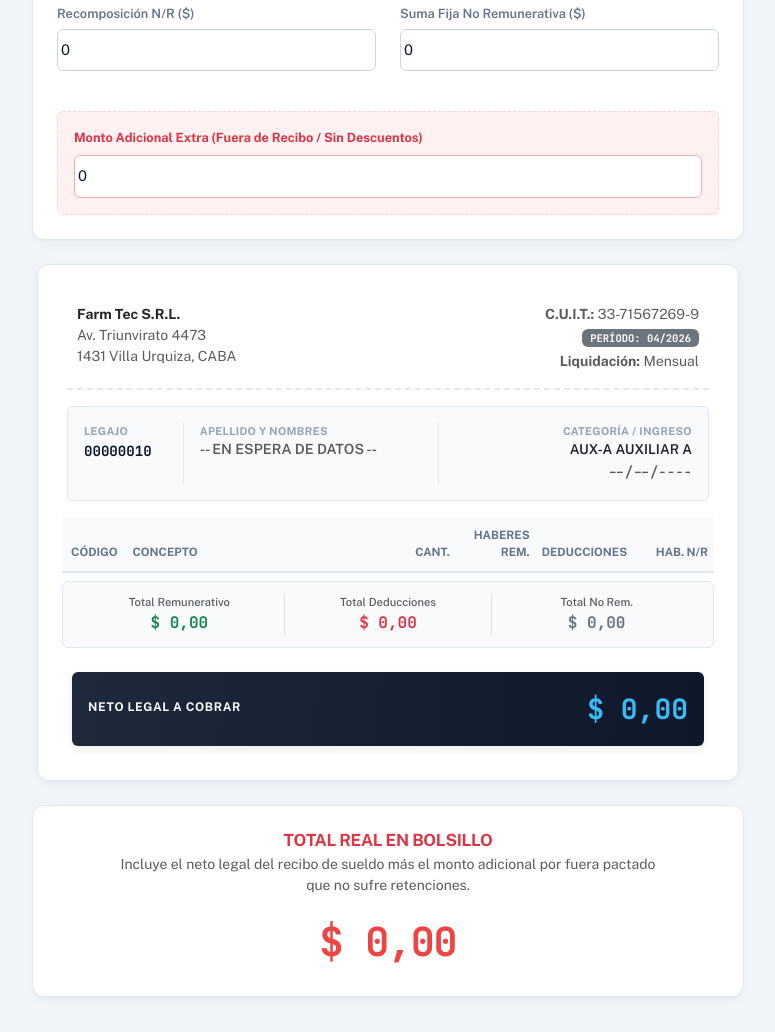
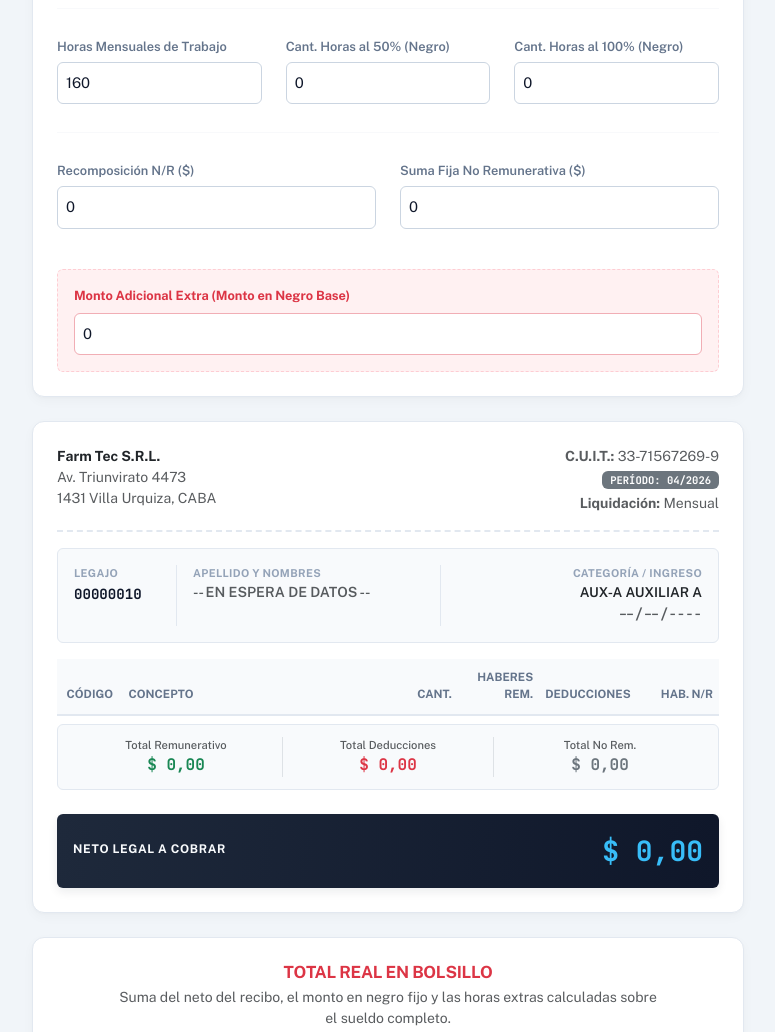
Before and after one commit to 2325Matias/Simulador-Recibo-de-Sueldo, a plain HTML site: page index.html in a window 1280 px wide. Shown: the part 397-1429 px from the top of the page, without its empty margins (252-1027 px from the left). Drawn offline with nearby package versions, Linux system fonts and the light colour scheme.

Commit message:
v2
se añade el calculo de hs extra

```diff
--- a/css/styles.css
+++ b/css/styles.css
@@ -1,4 +1,3 @@
-/* --- ESTILOS DE INTERFAZ MINIMALISTA CENTRADA --- */
 body.bg-modern-flat {
     background-color: #f1f5f9;
     font-family: 'Public Sans', sans-serif;
@@ -13,7 +12,6 @@
 .fw-extrabold { font-weight: 800; }
 .tracking-tight { letter-spacing: -0.02em; }
 
-/* Contenedor principal corregido con padding simétrico */
 .container-minimal-center {
     max-width: 760px;
     width: 100%;
@@ -21,7 +19,6 @@
     padding: 0 24px;
 }
 
-/* Tarjetas */
 .card-clean, .receipt-box, .pocket-box-clean {
     background: #ffffff;
     border: 1px solid #e2e8f0;
@@ -53,7 +50,7 @@
 .input-clean {
     border: 1px solid #cbd5e1;
     border-radius: 6px;
-    padding: 9px 3px;
+    padding: 9px 8px;
     font-size: 0.92rem;
     color: #0f172a;
     width: 100%;
@@ -70,23 +67,19 @@
     margin-top: 8px;
 }
 
-/* Detalles del Recibo */
-.receipt-box{
-    padding: 10px;
-    margin: 5px;
+.receipt-box {
+    padding: 1.5rem !important;
 }
 
 .receipt-top {
     border-bottom: 2px dashed #e2e8f0;
-    padding: 10px;
-    margin: 5px;
+    padding-bottom: 1rem;
 }
 
 .employee-info-row {
     background-color: #f8fafc;
     border: 1px solid #e2e8f0;
-    padding: 10px;
-    margin: 5px;
+    padding: 12px;
 }
 .info-lbl {
     display: block;
@@ -111,7 +104,6 @@
     }
 }
 
-/* Tablas Planas y Nítidas */
 .table-flat {
     margin-bottom: 0;
 }
@@ -131,7 +123,6 @@
     border-bottom: 1px solid #f1f5f9;
 }
 
-/* Corregido: sin margin forzado que rompa la alineación */
 .totals-row {
     background-color: #f8fafc;
     border: 1px solid #e2e8f0;
@@ -142,14 +133,12 @@
     font-weight: 500;
 }
 
-/* BANNER DE NETO */
 .neto-banner-fixed {
     background: linear-gradient(95deg, #1e293b, #0f172a);
     box-shadow: 0 4px 10px rgba(15, 23, 42, 0.08);
-    border-radius: 15px;
-
-    padding: 15px;
-    margin: 10px;
+    border-radius: 12px;
+    padding: 18px;
+    margin-top: 1.5rem;
 }
 .neto-lbl {
     font-size: 0.75rem;
@@ -171,10 +160,8 @@
     color: #38bdf8;
 }
 
-/* Bolsillo - Espaciado e insolación correcta */
 .pocket-box-clean {
-    padding-left: 10px;
-    padding-bottom: 10px;
+    padding: 1.5rem !important;
 }
 .final-pocket-value {
     font-size: 2.5rem;
--- a/index.html
+++ b/index.html
@@ -7,7 +7,7 @@
     <link rel="preconnect" href="https://fonts.googleapis.com">
     <link rel="preconnect" href="https://fonts.gstatic.com" crossorigin>
     <link href="https://fonts.googleapis.com/css2?family=Public+Sans:wght@400;500;600;700;800&family=JetBrains+Mono:wght@500;700&display=swap" rel="stylesheet">
-    <link href="https://cdn.jsdelivr.net/npm/bootstrap@5.3.3/dist/dist/css/bootstrap.min.css" rel="stylesheet">
+    <link href="https://cdn.jsdelivr.net/npm/bootstrap@5.3.3/dist/css/bootstrap.min.css" rel="stylesheet">
     <link rel="stylesheet" href="css/styles.css">
 </head>
 <body class="bg-modern-flat py-5">
@@ -42,6 +42,22 @@
                 <label class="label-clean">Años Antigüedad</label>
                 <input type="number" id="inAntiguedadAnios" class="form-control input-clean" value="0" min="0" oninput="calcularRecibo()">
             </div>
+
+            <div class="col-12"><hr class="my-1" style="border-color: #e2e8f0;"></div>
+            <div class="col-md-4">
+                <label class="label-clean">Horas Mensuales de Trabajo</label>
+                <input type="number" id="inHsTrabajo" class="form-control input-clean" value="160" min="1" oninput="calcularRecibo()">
+            </div>
+            <div class="col-md-4">
+                <label class="label-clean">Cant. Horas al 50% (Negro)</label>
+                <input type="number" id="inCant50" class="form-control input-clean" value="0" min="0" step="0.5" oninput="calcularRecibo()">
+            </div>
+            <div class="col-md-4">
+                <label class="label-clean">Cant. Horas al 100% (Negro)</label>
+                <input type="number" id="inCant100" class="form-control input-clean" value="0" min="0" step="0.5" oninput="calcularRecibo()">
+            </div>
+            <div class="col-12"><hr class="my-1" style="border-color: #e2e8f0;"></div>
+
             <div class="col-md-6">
                 <label class="label-clean">Recomposición N/R ($)</label>
                 <input type="number" id="inRecomposicion" class="form-control input-clean" value="0" step="0.01" oninput="calcularRecibo()">
@@ -52,14 +68,14 @@
             </div>
             <div class="col-12 pt-2">
                 <div class="adicional-box p-3 rounded">
-                    <label class="label-clean text-danger fw-bold mb-2">Monto Adicional Extra (Fuera de Recibo / Sin Descuentos)</label>
+                    <label class="label-clean text-danger fw-bold mb-2">Monto Adicional Extra (Monto en Negro Base)</label>
                     <input type="number" id="inMontoAdicional" class="form-control input-clean border-danger-subtle" value="0" step="0.01" oninput="calcularRecibo()">
                 </div>
             </div>
         </div>
     </div>
 
-    <div class="receipt-box p-4 mb-4">
+    <div class="card receipt-box p-4 mb-4">
         <div class="receipt-top pb-3 mb-3">
             <div class="row g-2 small text-muted">
                 <div class="col-6">
@@ -140,15 +156,16 @@
 
     <div class="card pocket-box-clean p-4 text-center">
         <h5 class="text-danger fw-bold mb-1 tracking-tight" style="font-size: 1.05rem;">TOTAL REAL EN BOLSILLO</h5>
-        <p class="text-muted small mx-auto mb-3" style="max-width: 540px;">
-            Incluye el neto legal del recibo de sueldo más el monto adicional por fuera pactado que no sufre retenciones.
+        <p class="text-muted small mx-auto mb-2" style="max-width: 540px;">
+            Suma del neto del recibo, el monto en negro fijo y las horas extras calculadas sobre el sueldo completo.
         </p>
+        <div id="lblCalculoHsExtras" class="text-muted small mb-3 lh-base"></div>
         <div class="font-mono final-pocket-value" id="totalBolsillo">$ 0,00</div>
     </div>
 
 </div>
 
 <script src="js/script.js"></script>
-<script src="https://cdn.jsdelivr.net/npm/bootstrap@5.3.3/dist/dist/js/bootstrap.bundle.min.js"></script>
+<script src="https://cdn.jsdelivr.net/npm/bootstrap@5.3.3/dist/js/bootstrap.bundle.min.js"></script>
 </body>
 </html>
--- a/js/script.js
+++ b/js/script.js
@@ -6,7 +6,12 @@
     const sumaFijaNR = parseFloat(document.getElementById('inSumaFija').value) || 0;
     const montoAdicionalExtra = parseFloat(document.getElementById('inMontoAdicional').value) || 0;
 
-    // --- CÁLCULOS REMUNERATIVOS ---
+    // --- ENTRADAS HORAS EXTRAS ---
+    const hsTrabajo = parseFloat(document.getElementById('inHsTrabajo').value) || 160;
+    const cant50 = parseFloat(document.getElementById('inCant50').value) || 0;
+    const cant100 = parseFloat(document.getElementById('inCant100').value) || 0;
+
+    // --- CÁCULOS REMUNERATIVOS (RECIBO BLANCO) ---
     const porcAntiguedad = antiguedadAnios * 1;
     const haberAntiguedad = (sueldoMensual * porcAntiguedad) / 100;
 
@@ -15,7 +20,7 @@
 
     const totalHaberesRem = sueldoMensual + gratificacion + haberAntiguedad + haberPresentismo;
 
-    // --- CÁLCULOS NO REMUNERATIVOS ---
+    // --- CÁLCULOS NO REMUNERATIVOS (RECIBO BLANCO) ---
     const baseCalculoNR = recomposicionNR + sumaFijaNR;
     const nrAntiguedad = (baseCalculoNR * porcAntiguedad) / 100;
 
@@ -24,7 +29,7 @@
 
     const totalHaberesSDesc = baseCalculoNR + nrAntiguedad + nrPresentismo;
 
-    // --- RETENCIONES / DEDUCCIONES ---
+    // --- RETENCIONES / DEDUCCIONES (RECIBO BLANCO) ---
     const deJubilacion = (totalHaberesRem * 11) / 100;
     const deLey19032 = (totalHaberesRem * 3) / 100;
     const deObraSocial = (totalHaberesRem * 3) / 100;
@@ -37,11 +42,28 @@
 
     const totalDeducciones = deJubilacion + deLey19032 + deObraSocial + deObraSocialNR + deRetencionSindical + deFaecys + deAporteOsecac;
 
-    // --- CÁLCULO DE NETOS ---
+    // --- PASO 1: NETO A COBRAR LEGAL ---
     const netoReciboEfectivo = totalHaberesRem + totalHaberesSDesc - totalDeducciones;
-    const totalBolsilloEfectivo = netoReciboEfectivo + montoAdicionalExtra;
 
-    // --- RENDERIZADO DE LA TABLA ---
+    // --- TU LÓGICA DE EXCEL PARA HORAS EXTRAS ---
+    // 1- Sueldo completo = Monto en negro (adicional) + Neto a cobrar
+    const sueldoCompleto = montoAdicionalExtra + netoReciboEfectivo;
+
+    // 2- Hs simple = Sueldo completo / Hs trabajo
+    const valorHoraSimple = sueldoCompleto > 0 ? (sueldoCompleto / hsTrabajo) : 0;
+
+    // 3- Hs al 50% = (Hs simple * 1.5) * Cantidad
+    const haberHs50 = (valorHoraSimple * 1.5) * cant50;
+
+    // 4- Hs al 100% = (Hs simple * 2) * Cantidad
+    const haberHs100 = (valorHoraSimple * 2) * cant100;
+
+    const totalHorasExtrasNegro = haberHs50 + haberHs100;
+
+    // --- TOTAL FINAL EN BOLSILLO ---
+    const totalBolsilloEfectivo = netoReciboEfectivo + montoAdicionalExtra + totalHorasExtrasNegro;
+
+    // --- RENDERIZADO DE LA TABLA DEL RECIBO (SE MANTIENE LIMPIO) ---
     const tbody = document.getElementById('tbodyConceptos');
     tbody.innerHTML = '';
 
@@ -84,10 +106,22 @@
     document.getElementById('totNR').innerText = '$ ' + totalHaberesSDesc.toLocaleString('es-AR', {minimumFractionDigits: 2, maximumFractionDigits: 2});
 
     document.getElementById('netoRecibo').innerText = '$ ' + netoReciboEfectivo.toLocaleString('es-AR', {minimumFractionDigits: 2, maximumFractionDigits: 2});
+
+    // Mostramos el desglose de lo calculado con tu fórmula
+    if (totalHorasExtrasNegro > 0) {
+        document.getElementById('lblCalculoHsExtras').innerHTML = `
+            Sueldo Completo Base: <strong>$ ${sueldoCompleto.toLocaleString('es-AR', {minimumFractionDigits: 2, maximumFractionDigits: 2})}</strong> |
+            Valor Hora Simp: <strong>$ ${valorHoraSimple.toLocaleString('es-AR', {minimumFractionDigits: 2, maximumFractionDigits: 2})}</strong><br>
+            Total Hs Extras (50% y 100%): <strong>$ ${totalHorasExtrasNegro.toLocaleString('es-AR', {minimumFractionDigits: 2, maximumFractionDigits: 2})}</strong>
+        `;
+    } else {
+        document.getElementById('lblCalculoHsExtras').innerText = "";
+    }
+
     document.getElementById('totalBolsillo').innerText = '$ ' + totalBolsilloEfectivo.toLocaleString('es-AR', {minimumFractionDigits: 2, maximumFractionDigits: 2});
 
     if (netoReciboEfectivo > 0) {
-        document.getElementById('netoLetras').innerText = "Son: " + numeroALetras(Math.floor(netoReciboEfectivo)) + " Pesos M/N.";
+        document.getElementById('netoLetras').innerText = "Son: " + numeroALetras(Math.floor(netoReciboEfectivo)) + " Pesos.";
     } else {
         document.getElementById('netoLetras').innerText = "";
     }
```
